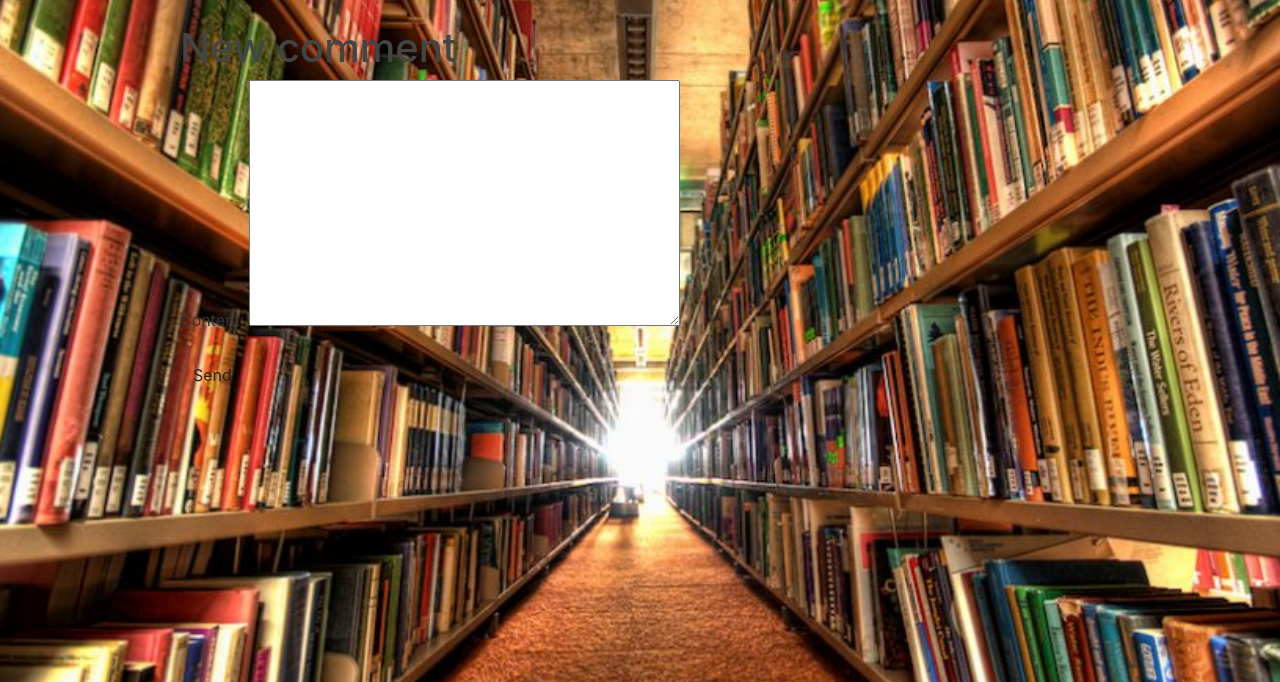
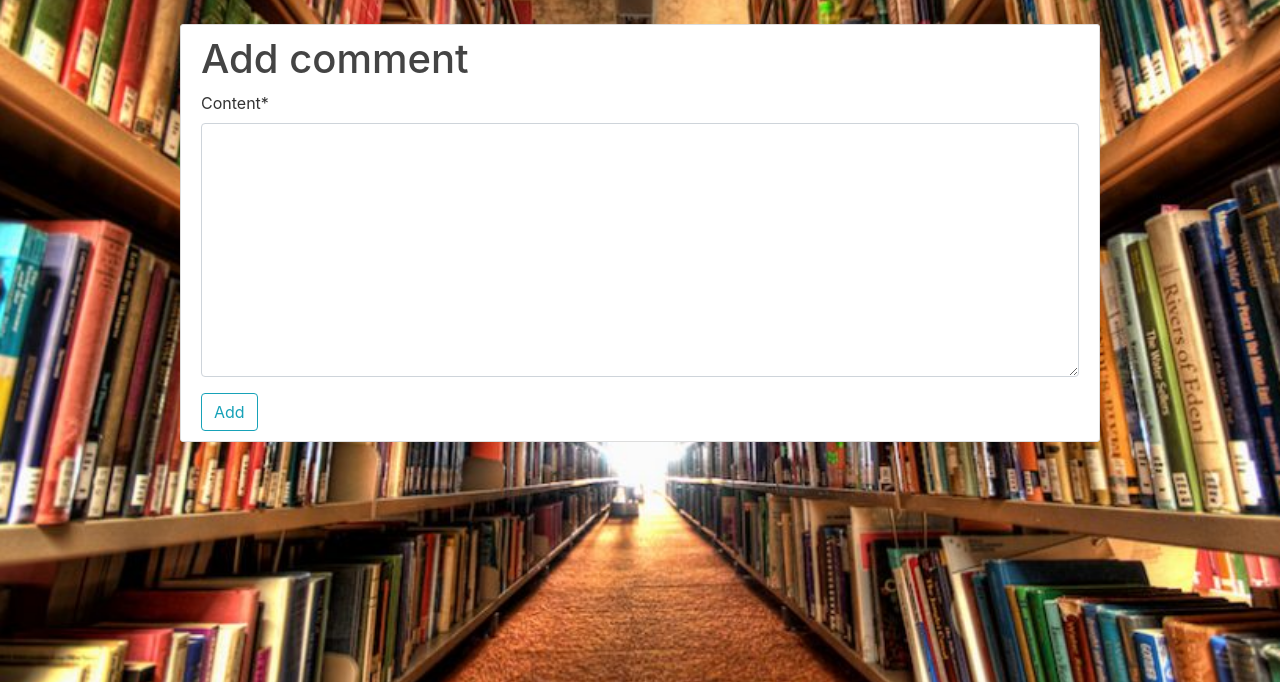
Before and after one commit to WKaras93/Django_BookBlog, a Django app: page /book/1/comment/ in a window 1280 px wide. Shown: the part 56-738 px from the top of the page. Run offline with Django 3.2, Linux system fonts and the light colour scheme; tables that the repository leaves empty hold one stand-in row (values such as "Sample post"); some libraries are stand-ins or nearby versions.

Commit message:
Finall version 1.0

```diff
--- a/shop/templates/shop/add_comment_to_book.html
+++ b/shop/templates/shop/add_comment_to_book.html
@@ -1,9 +1,14 @@
 {% extends "shop/base.html" %}
+{% load crispy_forms_tags %}
 {% block content %}
-    <h1>New comment</h1>
-    <form method="POST" class="post-form">
-        {% csrf_token %}
-        {{ form.as_p }}
-        <button type="submit" class="save btn btn-default">Send</button>
-    </form>
+<article class="media content-section">
+    <div class="media-body">
+        <h1>Add comment</h1>
+        <form method="POST" class="post-form">
+            {% csrf_token %}
+            {{ form|crispy }}
+            <button type="submit" class="btn btn-outline-info">Add</button>
+        </form>
+    </div>
+</article>
 {% endblock %}
--- a/shop/urls.py
+++ b/shop/urls.py
@@ -4,7 +4,7 @@ from . import views # . means dir
 
 urlpatterns = [
     path('', views.home, name = 'shop-home'),
-    path('bookList', views.get_books, name = 'shop-home'),
+    #path('bookList', views.get_books, name = 'shop-home'),
     path('bookJson', views.bookJson, name = 'book-json'),
     path('book/<int:pk>', BookDetailView.as_view(), name = 'book-detail'),
     path('book/new/', BookCreateView.as_view(), name = 'book-create'),
```
Also changed, not shown: shop/templates/shop/about.html (+8 -1 lines), shop/templates/shop/book_detail.html (+7 -3 lines), shop/views.py (+0 -7 lines), users/templates/users/logout.html (+9 -5 lines).
